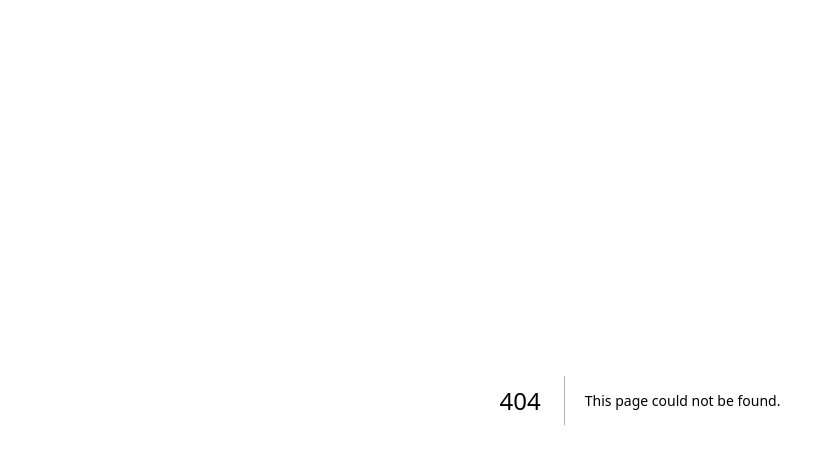
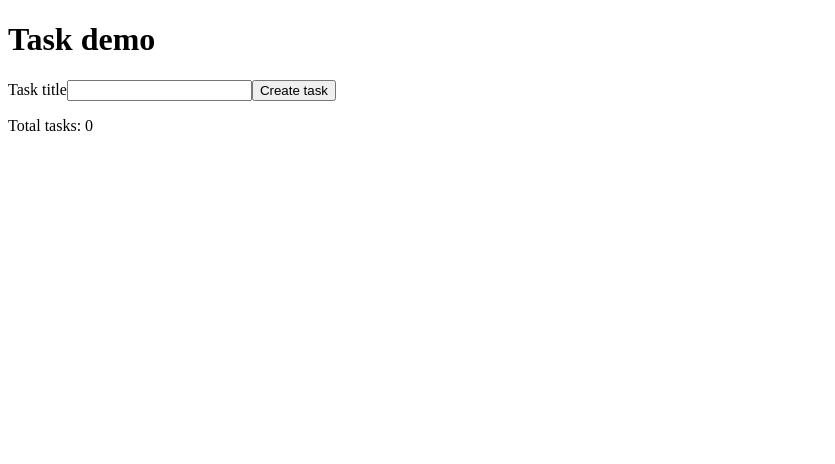
Before and after one commit to ahmidbbc/agent-orchestrator-demo, a Next.js app: page /demo-tasks in a window 1280 px wide. Before the commit this address had no page. Shown: the top 464 px of the page, without its empty margins (0-835 px from the left). Built offline with nearby package versions, Linux system fonts and the light colour scheme.

Commit message:
chore(orchestrator): [demo-c732198b-c5fd-4551-becf-cbde214db32e/demo-c732198b-c5fd-4551-becf-cbde214db32e/demo-c732198b-c5fd-4551-becf-cbde214db32e-t4] Add a GET /tasks/summary endpoint and a demo page

```diff
--- /dev/null
+++ b/app/demo-tasks/page.tsx
@@ -0,0 +1,57 @@
+"use client"
+
+import { useState, type FormEvent } from "react"
+
+export default function DemoTasks() {
+  const [title, setTitle] = useState("")
+  const [total, setTotal] = useState(0)
+  const [pending, setPending] = useState(false)
+  const [error, setError] = useState("")
+
+  async function handleSubmit(event: FormEvent<HTMLFormElement>) {
+    event.preventDefault()
+    if (pending) return
+    setPending(true)
+    setError("")
+
+    try {
+      const response = await fetch("/tasks", {
+        method: "POST",
+        headers: { "Content-Type": "application/json" },
+        body: JSON.stringify({ title }),
+      })
+      const result = await response.json()
+      if (!response.ok) {
+        throw new Error(result.error || "Could not create task")
+      }
+      // Use the count from the instance that handled this write.
+      setTotal(result.total)
+      setTitle("")
+    } catch (error) {
+      setError(error instanceof Error ? error.message : "Could not create task")
+    } finally {
+      setPending(false)
+    }
+  }
+
+  return (
+    <main>
+      <h1>Task demo</h1>
+      <form onSubmit={handleSubmit}>
+        <label htmlFor="task-title-input">Task title</label>
+        <input
+          id="task-title-input"
+          type="text"
+          value={title}
+          onChange={(event) => setTitle(event.target.value)}
+          disabled={pending}
+        />
+        <button id="create-task-button" type="submit" disabled={pending}>
+          {pending ? "Creating…" : "Create task"}
+        </button>
+      </form>
+      <p>Total tasks: <span id="task-count" aria-live="polite">{total}</span></p>
+      {error && <p role="alert">{error}</p>}
+    </main>
+  )
+}
--- a/app/tasks/route.ts
+++ b/app/tasks/route.ts
@@ -1,5 +1,5 @@
-import { randomUUID } from "node:crypto"
 import { NextResponse } from "next/server"
+import { createTask } from "@/lib/tasks"
 
 export async function POST(request: Request) {
   let body: unknown
@@ -19,7 +19,7 @@ export async function POST(request: Request) {
     return NextResponse.json({ error: "title must be a string" }, { status: 400 })
   }
 
-  const task = { id: randomUUID(), title: body.title }
+  const task = createTask(body.title)
 
   return NextResponse.json(task, { status: 201 })
 }
--- /dev/null
+++ b/app/tasks/summary/route.ts
@@ -0,0 +1,11 @@
+import { NextResponse } from "next/server"
+import { getTaskTotal } from "@/lib/tasks"
+
+export const dynamic = "force-dynamic"
+
+export async function GET() {
+  return NextResponse.json(
+    { total: getTaskTotal() },
+    { headers: { "Cache-Control": "no-store" } }
+  )
+}
--- /dev/null
+++ b/lib/tasks.ts
@@ -0,0 +1,17 @@
+import { randomUUID } from "node:crypto"
+
+type Task = { id: string; title: string }
+
+// Shared by routes within one process; separate serverless instances have their own store.
+const taskGlobal = globalThis as typeof globalThis & { demoTasks?: Task[] }
+const tasks = (taskGlobal.demoTasks ??= [])
+
+export function createTask(title: string) {
+  const task = { id: randomUUID(), title }
+  tasks.push(task)
+  return { ...task, total: tasks.length }
+}
+
+export function getTaskTotal() {
+  return tasks.length
+}
```
